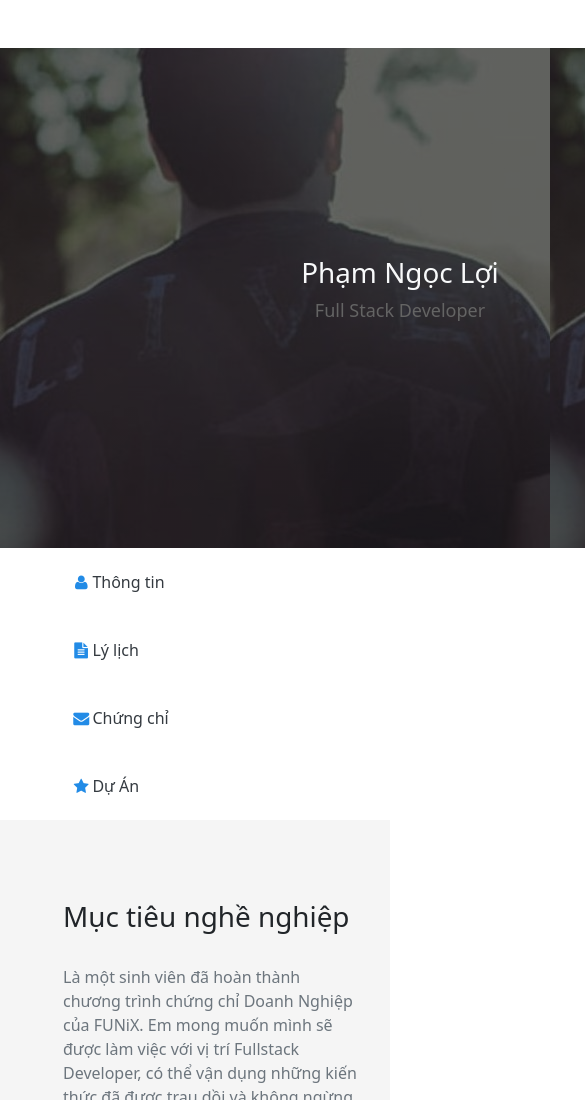
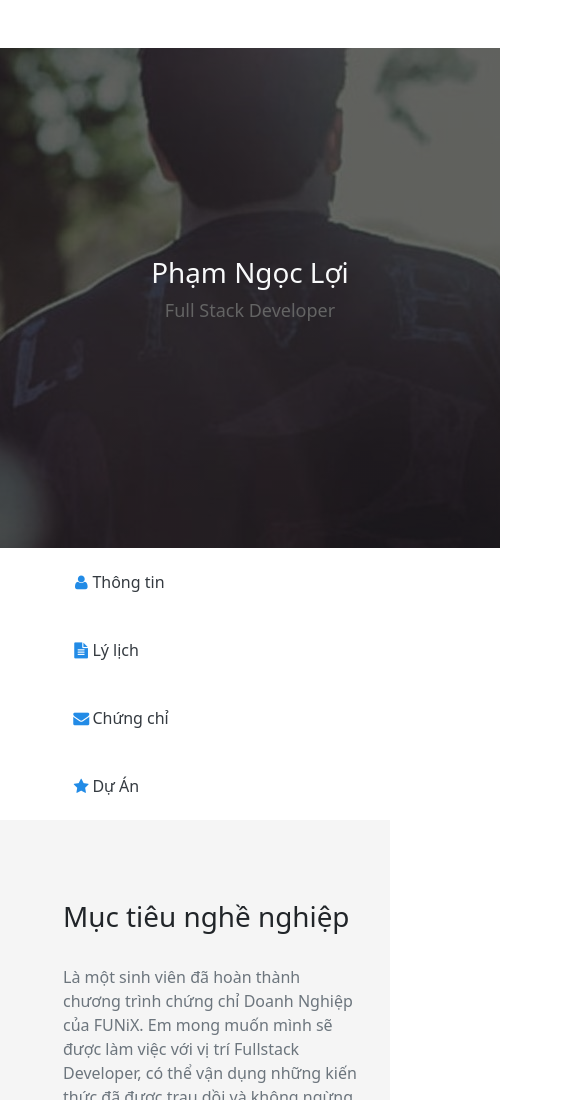
Before and after one commit to viptienit/ass3.github.io, a plain HTML site: page index.html in a window 390 px wide. Shown: the top 1100 px of the page, 585 px wide, since content can reach past the window. Drawn offline with nearby package versions, Linux system fonts and the light colour scheme.

Commit message:
Update mobile.css

```diff
--- a/css/mobile.css
+++ b/css/mobile.css
@@ -3,7 +3,7 @@
 		font-size: 18px;
 		color :#969696;
 		height: 500px;
-		width: 800px;
+		width: 500px;
 		background-image: linear-gradient(
 	rgba(0, 0, 0, 0.6), rgba(0, 0, 0, 0.6)),
 		url("../images/banner2.jpg");
```
